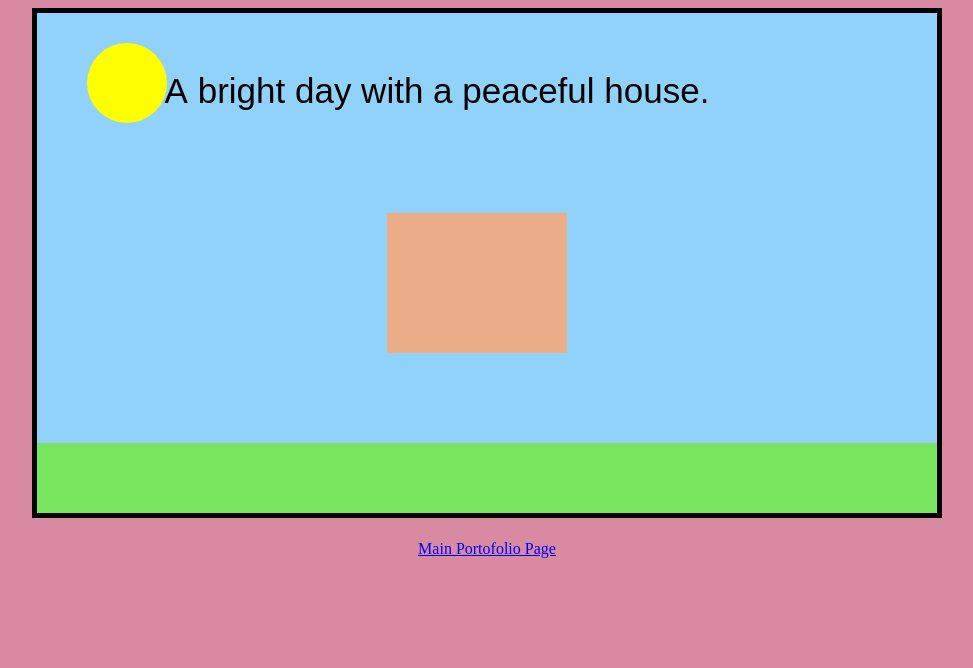
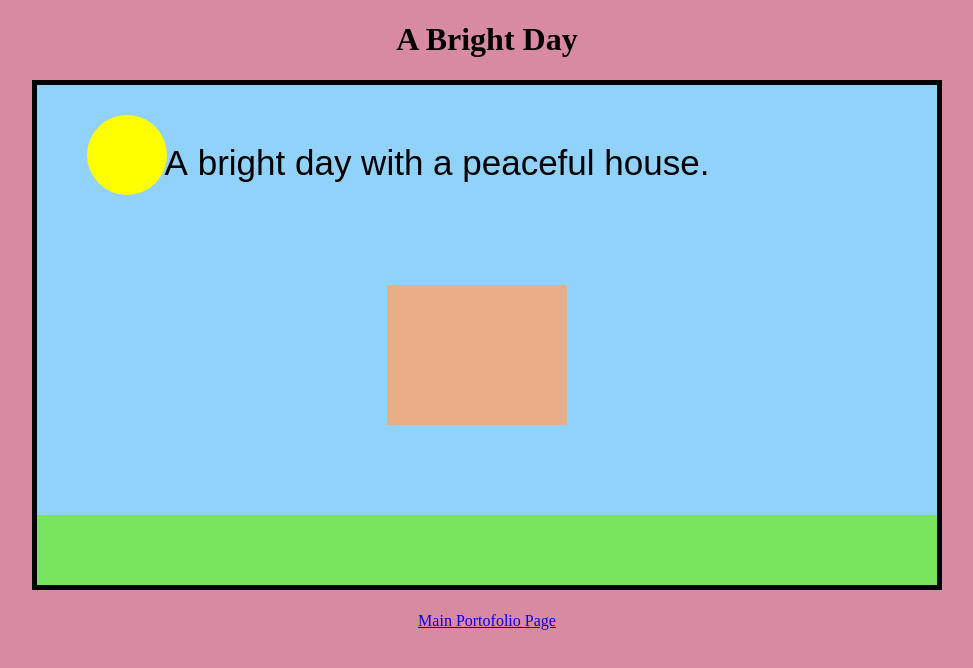
Before and after one commit to xww55/xww55.github.io, a plain HTML site: page cartoon.html in a window 1280 px wide. Shown: the whole page, without its empty margins (153-1126 px from the left). Drawn offline with Linux system fonts and the light colour scheme.

Commit message:
Update cartoon.html

```diff
--- a/cartoon.html
+++ b/cartoon.html
@@ -6,6 +6,7 @@
 </head>
 
 <body>
+    <h1>A Bright Day</h1>
     <canvas id="cartoonCanv"></canvas>
     <br><br>
     <a href="/"> Main Portofolio Page</a>
```
